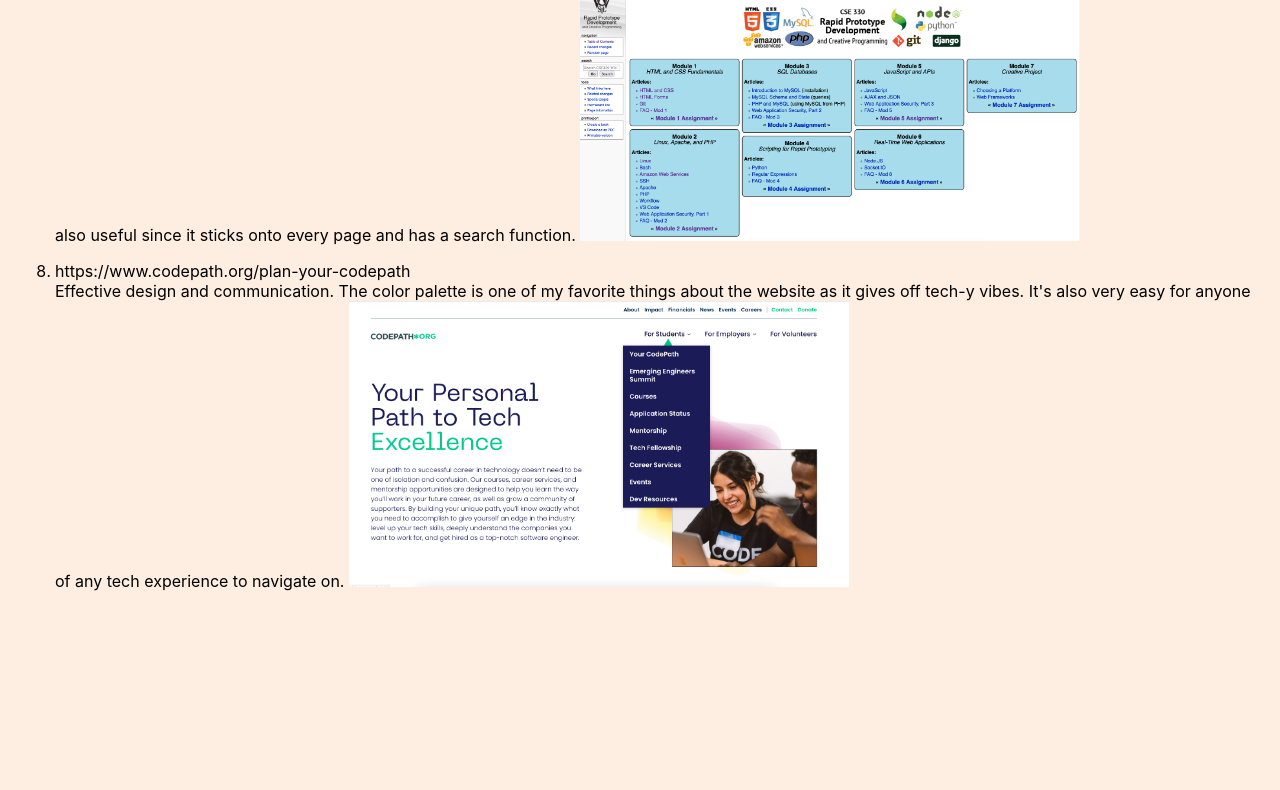
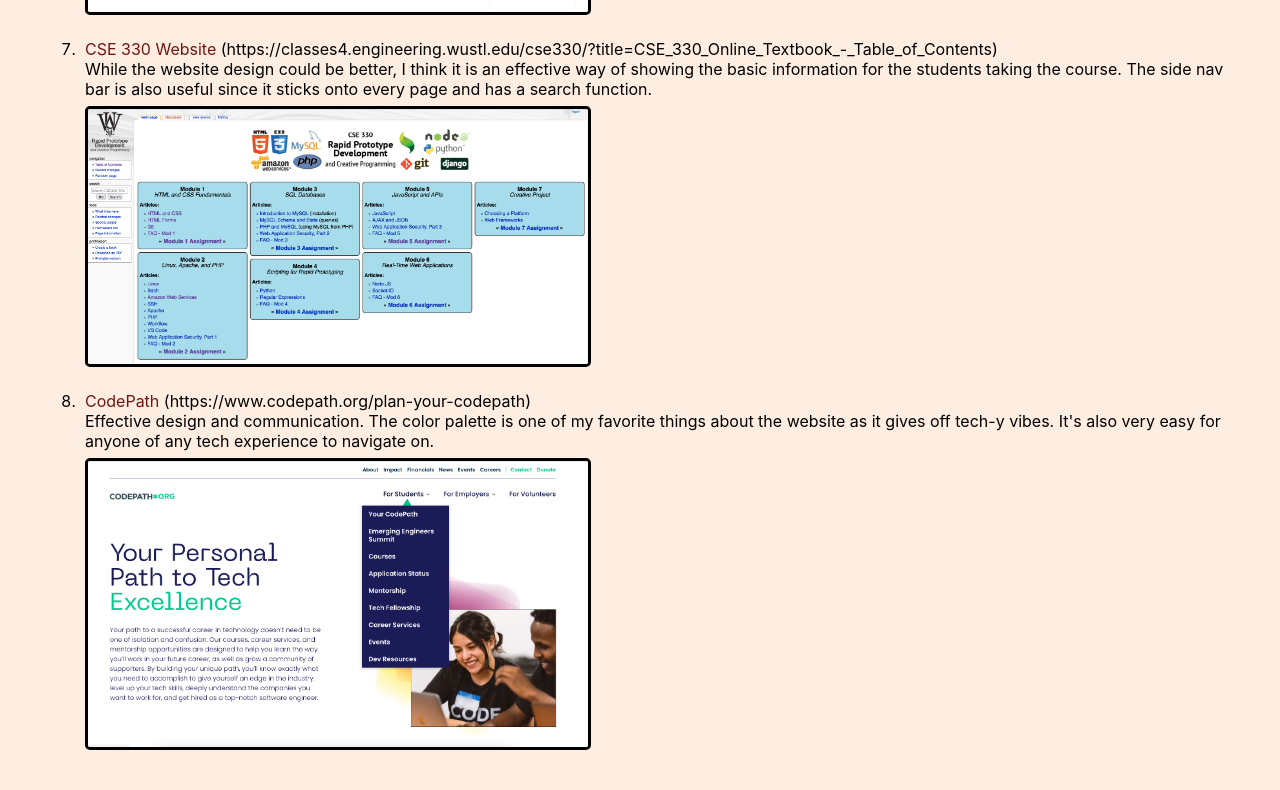
Before and after one commit to romina-wu/iffall2023, a plain HTML site: page intro-questions/index.html in a window 1280 px wide. Shown: the part 689-1479 px from the top of the page. Before the commit the page ends 1296 px from the top, so only its background shows below. Drawn offline with Linux system fonts and the light colour scheme.

Commit message:
Worked on questions

```diff
--- a/intro-questions/index.html
+++ b/intro-questions/index.html
@@ -8,6 +8,7 @@
     </head>
     <body>
         <h1>Intro to Romina :)</h1>
+        <div class="list-div">
             <ol>
                 <li>
                     Hello! I'm Romina Diaz-Rivero (row - MEE - nah). I like to go by Rome too. <br>
@@ -32,32 +33,40 @@
                     have no idea what they'll look like till you look at the screen.
                 </li>
                 <li>
-            https://coolors.co/ <br>
+                    <a href="https://coolors.co/" target="_blank">Coolors</a> (https://coolors.co/) <br>
                     I like the use of color palettes speaking for themselves and how when you hover over the laptop or the tablet,
-            the title associated with them grows bigger.
+                    the title associated with them grows bigger. <br>
+                    <a href="https://coolors.co/" target="_blank">
                         <img
                             src="Coolors_Website.png"
                             alt="Coolors Website"
                         >
+                    </a>
                 </li>
                 <li>
-            https://classes4.engineering.wustl.edu/cse330/?title=CSE_330_Online_Textbook_-_Table_of_Contents <br>
+                    <a href="https://classes4.engineering.wustl.edu/cse330/?title=CSE_330_Online_Textbook_-_Table_of_Contents" target="_blank">CSE 330 Website</a>
+                    (https://classes4.engineering.wustl.edu/cse330/?title=CSE_330_Online_Textbook_-_Table_of_Contents) <br>
                     While the website design could be better, I think it is an effective way of showing the basic information for the
-            students taking the course. The side nav bar is also useful since it sticks onto every page and has a search function.
+                    students taking the course. The side nav bar is also useful since it sticks onto every page and has a search function. <br>
+                    <a href="https://classes4.engineering.wustl.edu/cse330/?title=CSE_330_Online_Textbook_-_Table_of_Contents" target="_blank">
                         <img
                             src="CSE_330_Website.png"
                             alt="CSE 330 Website"
                         >
+                    </a>
                 </li>
                 <li>
-            https://www.codepath.org/plan-your-codepath <br>
+                    <a href="https://www.codepath.org/plan-your-codepath" target="_blank">CodePath</a> (https://www.codepath.org/plan-your-codepath) <br>
                     Effective design and communication. The color palette is one of my favorite things about the website as it gives off
-            tech-y vibes. It's also very easy for anyone of any tech experience to navigate on.
+                    tech-y vibes. It's also very easy for anyone of any tech experience to navigate on. <br>
+                    <a href="https://www.codepath.org/plan-your-codepath" target="_blank">
                         <img
                             src="CodePath_Screenshot.png"
                             alt="CodePath Website"
                         >
+                    </a>
                 </li>
             </ol>
+        </div>
     </body>
 </html>
--- a/intro-questions/styles.css
+++ b/intro-questions/styles.css
@@ -1,14 +1,60 @@
 body {
+    display: flex;
+    flex-direction: column;
     margin: 15px;
     font-family: 'Inter', sans-serif;
     background-color: rgb(254, 237, 225);
 }
 
+h1 {
+    transition-duration: 200ms;
+}
+
+h1:hover {
+    transition-duration: 1.6s;
+    letter-spacing: 10px;
+}
+
+.list-div {
+    width: auto;
+    max-width: 1200px;
+    margin: 0 auto;
+}
+
 li {
-    margin-bottom: 16px;
+    animation-duration: 600ms;
+    transition-duration: 600ms;
+    margin-bottom: 10px;
     line-height: 20px;
+    padding: 5px;
+    border-radius: 6px;
+}
+
+.li-w-img {
+    display: flex;
+}
+
+li:hover {
+    animation-duration: 600ms;
+    background-color: white;
+    transition-duration: 600ms;
+}
+
+a {
+    text-decoration: none;
+    color: rgb(113, 21, 18);
+}
+
+a:hover  {
+    text-decoration: underline;
+    transition-duration: 200ms;
+    color: rgb(184, 49, 49);
 }
 
 img {
+    width: auto;
     max-width: 500px;
+    border-radius: 5px;
+    border: solid black 3px;
+    margin-top: 7px;
 }
```
Lines whose indentation alone changed are shown as unchanged.
